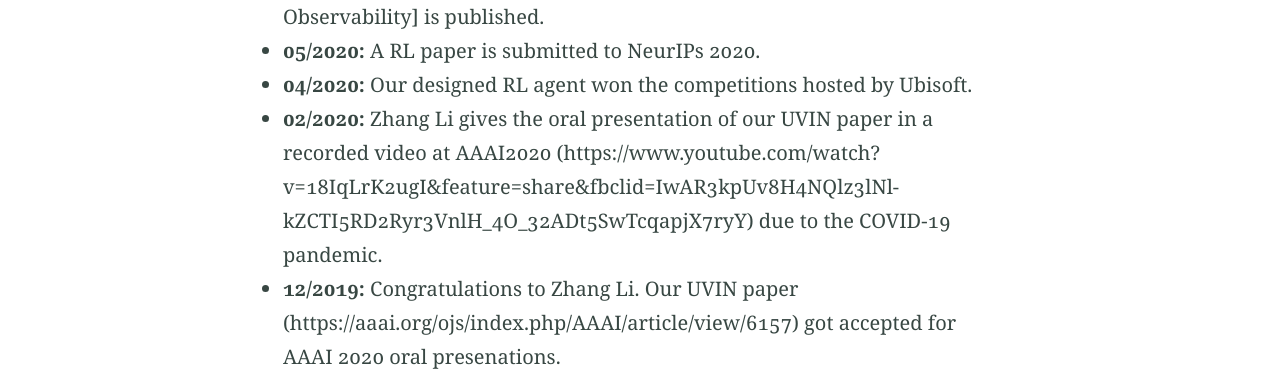
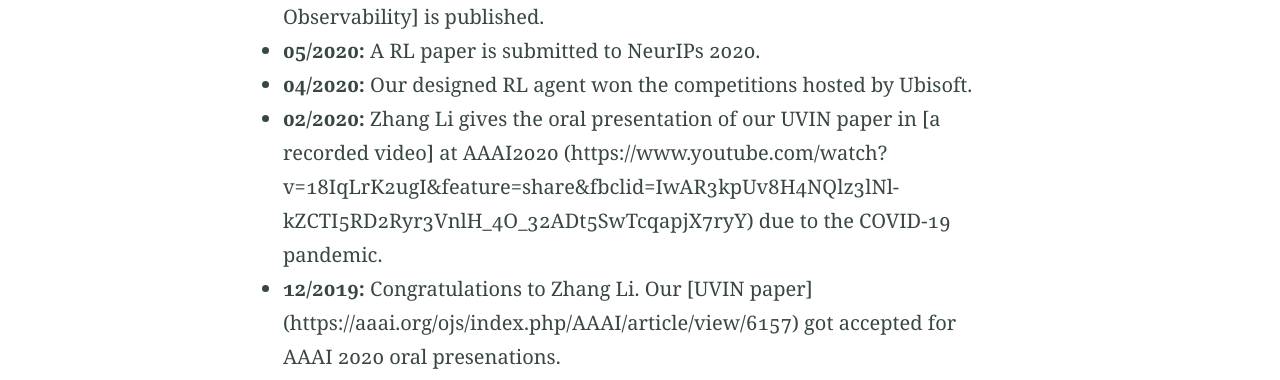
Before and after one commit to nengnengli/bit1029public.github.io, a Jekyll site: the page built from index.md, in a window 1280 px wide. Shown: the part 1293-1673 px from the top of the page. Built offline with Jekyll 4.4.1, drawn with Linux system fonts in a browser that asks for light colours.

```diff
--- a/index.md
+++ b/index.md
@@ -18,7 +18,7 @@ We are currently recruiting Ph.D candidates, master students, senior undergradat
 - **05/2020:** Another work related to POMDP tasks [On Improving the Learning of Long-Term historical Information for Tasks with Partial Observability] is published.
 - **05/2020:** A RL paper is submitted to NeurIPs 2020.
 - **04/2020:** Our designed RL agent won the competitions hosted by Ubisoft.
-- **02/2020:** Zhang Li gives the oral presentation of our UVIN paper in a recorded video at AAAI2020 (https://www.youtube.com/watch?v=18IqLrK2ugI&feature=share&fbclid=IwAR3kpUv8H4NQlz3lNl-kZCTI5RD2Ryr3VnlH_4O_32ADt5SwTcqapjX7ryY) due to the COVID-19 pandemic.
-- **12/2019:** Congratulations to Zhang Li. Our UVIN paper (https://aaai.org/ojs/index.php/AAAI/article/view/6157) got accepted for AAAI 2020 oral presenations.
+- **02/2020:** Zhang Li gives the oral presentation of our UVIN paper in [a recorded video] at AAAI2020 (https://www.youtube.com/watch?v=18IqLrK2ugI&feature=share&fbclid=IwAR3kpUv8H4NQlz3lNl-kZCTI5RD2Ryr3VnlH_4O_32ADt5SwTcqapjX7ryY) due to the COVID-19 pandemic.
+- **12/2019:** Congratulations to Zhang Li. Our [UVIN paper] (https://aaai.org/ojs/index.php/AAAI/article/view/6157) got accepted for AAAI 2020 oral presenations.
 - **10/2019:** Zhang Li leads the team won ....
 - **04/2017:** The group submit our ADRQN paper named [On Improving Deep Reinforcement Learning for POMDPs](https://arxiv.org/abs/1704.07978) to Arxiv (cited 30 times).
```
